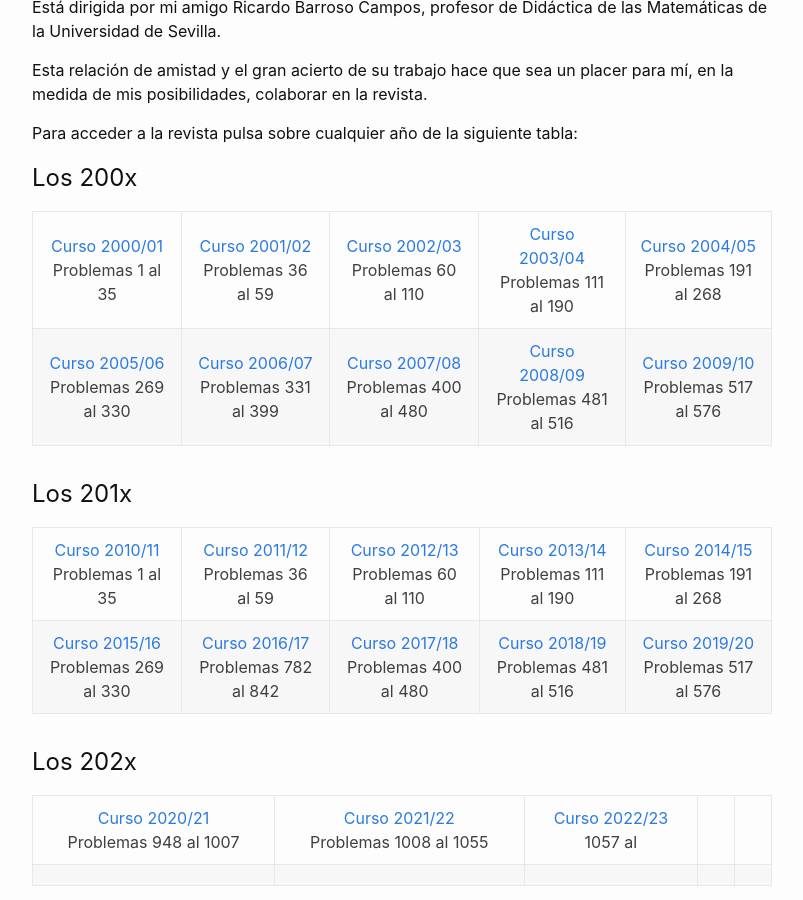
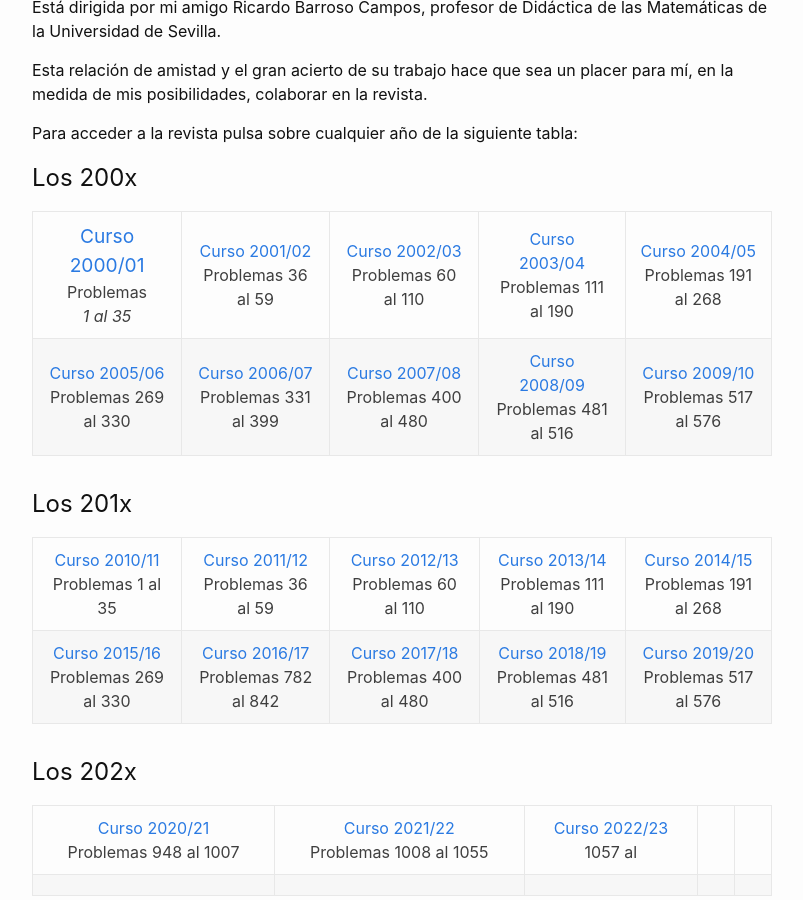
Before and after one commit to trianguloscabri/trianguloscabri.github.io, a Jekyll site: the page built from index.md, in a window 1280 px wide and 900 px high, scrolled down 502 px. Shown: the whole window, without its empty margins (238-1041 px from the left). Built offline with Jekyll 4.4.1, drawn with Linux system fonts in a browser that asks for light colours.

```diff
--- a/index.md
+++ b/index.md
@@ -19,7 +19,7 @@ layout: home
 ## Los 200x
 <table>
   <tr>
-    <td><a href="https://trianguloscabri.github.io/curso20002001/index.htm">Curso 2000/01</a><br>Problemas 1 al 35</td>
+    <td><big><a href="https://trianguloscabri.github.io/curso20002001/index.htm">Curso 2000/01</a></big><br>Problemas<br><em> 1 al 35 </em></td>
     <td><a href="#">Curso 2001/02</a><br>Problemas 36 al 59</td>
     <td><a href="#">Curso 2002/03</a><br>Problemas 60 al 110</td>
     <td><a href="#">Curso 2003/04</a><br>Problemas 111 al 190</td>
```
